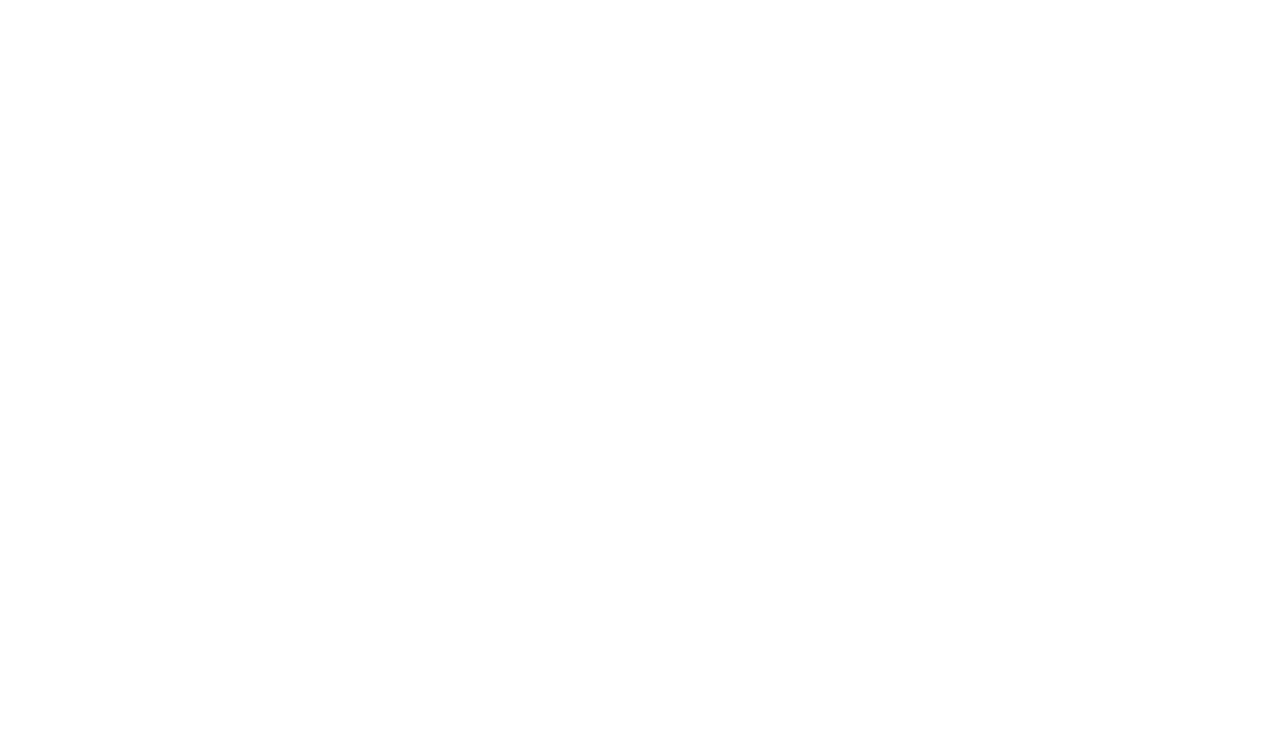
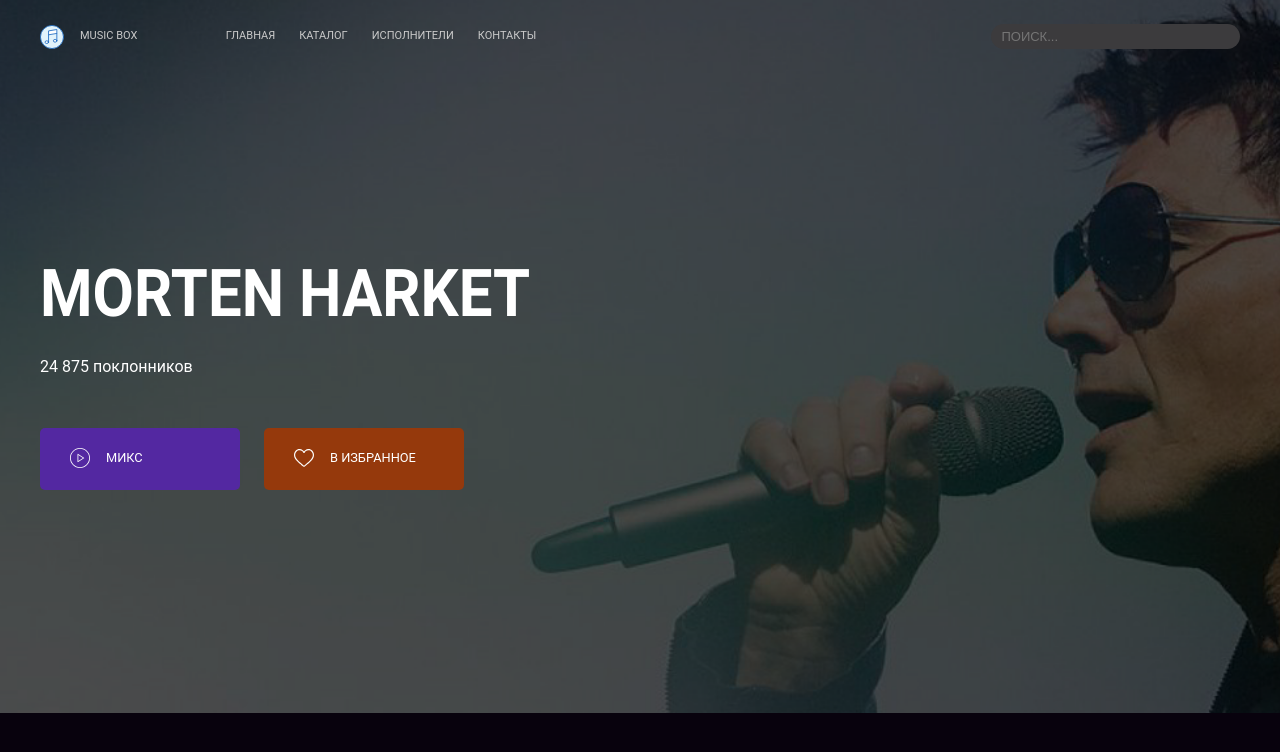
Before and after one commit to darivna/layout-designer-project-lvl2, a website: page src/artist.html in a window 1280 px wide. Drawn offline with Linux system fonts and the light colour scheme.

Commit message:
feat: add header and styles to artist.html

```diff
--- a/css/app.css
+++ b/css/app.css
@@ -114,7 +114,7 @@ body {
   outline: none;
 }
 
-#page-description {
+.main-header {
   padding-top: 150px;
   padding-bottom: 200px;
   margin: 0 auto;
@@ -218,7 +218,7 @@ body {
         grid-template-columns: 1fr;
     -ms-grid-rows: auto;
         grid-template-rows: auto;
-    row-gap: 18px;
+    row-gap: 15px;
   }
   .nav {
     -webkit-box-orient: vertical;
@@ -229,8 +229,12 @@ body {
 }
 
 @media screen and (max-width: 597px) {
-  #page-description {
+  .main-header {
     padding-top: 81px;
+  }
+  .logo-text {
+    font-weight: bold;
+    color: #FFFFFF;
   }
   .nav {
     position: relative;
@@ -239,7 +243,7 @@ body {
     font-weight: bold;
   }
   .header-h1 {
-    font: bold 30px/45px "Roboto-Bold", sans-serif;
+    font: bold 30px/44px "Roboto-Bold", sans-serif;
     text-transform: uppercase;
     color: #FFFFFF;
     text-align: center;
@@ -259,6 +263,95 @@ body {
   }
   .header-button {
     grid-column: span 1;
+  }
+}
+
+.banner-artist {
+  background-image: url("/src/images/Morten Harket.png");
+}
+
+.page-artist-description {
+  padding-top: 200px;
+  padding-bottom: 223px;
+}
+
+.header-artist-h1,
+.header-artist-description {
+  text-align: left;
+}
+
+.header-artist-description {
+  padding-top: 16px;
+  padding-bottom: 31px;
+}
+
+.header-artist-btn {
+  display: -webkit-box;
+  display: -ms-flexbox;
+  display: flex;
+  -webkit-column-gap: 1.5rem;
+          column-gap: 1.5rem;
+}
+
+.artist-btn {
+  width: 200px;
+  height: 62px;
+  padding: 20px 30px;
+  font-size: 12.8px;
+  color: #FFFFFF;
+  border-radius: 5px;
+}
+
+.artist-btn-first {
+  background: #5328A1;
+}
+
+.artist-btn-first span {
+  position: relative;
+  padding-left: 36px;
+}
+
+.artist-btn-first span::before {
+  position: absolute;
+  left: 0;
+  background-image: url("/src/images/play-button.svg");
+  background-repeat: no-repeat;
+  width: 20px;
+  height: 20px;
+  -webkit-filter: invert(1);
+          filter: invert(1);
+  content: "";
+}
+
+.artist-btn-second {
+  background: #95390C;
+}
+
+.artist-btn-second span {
+  position: relative;
+  padding-left: 36px;
+}
+
+.artist-btn-second span::before {
+  position: absolute;
+  left: 0;
+  background-image: url("/src/images/heart.svg");
+  background-repeat: no-repeat;
+  width: 20px;
+  height: 20px;
+  -webkit-filter: invert(1);
+          filter: invert(1);
+  content: "";
+}
+
+@media screen and (max-width: 597px) {
+  .page-artist-description {
+    padding-top: 57px;
+  }
+  .header-artist-btn {
+    -ms-flex-wrap: wrap;
+        flex-wrap: wrap;
+    gap: 24px;
   }
 }
 
@@ -341,6 +434,10 @@ body {
   padding: 64px 0;
   font: normal 13px/1.5 "Roboto", sans-serif;
   text-align: center;
+}
+
+.pricing-btn {
+  width: 100%;
 }
 
 @media screen and (max-width: 1000px) {
@@ -498,7 +595,6 @@ body {
 
 .btn {
   display: inline-block;
-  width: 100%;
   height: 66px;
   padding-top: 21px;
   padding-bottom: 21px;
--- a/src/artist.html
+++ b/src/artist.html
@@ -5,8 +5,38 @@
     <meta http-equiv="X-UA-Compatible" content="IE=edge">
     <meta name="viewport" content="width=device-width, initial-scale=1.0">
     <title>Music Box. Vsevolod Loboda</title>
+    <link rel="stylesheet" href="/css/app.css">
 </head>
 <body>
 
+    <section class="banner banner-artist">
+        <div class="container">
+            <header class="header">
+                <div class="header-logo">
+                    <img class="logo" src="/src/images/logo.svg" alt="logo">
+                    <span class="logo-text fs-11 ttr-up">Music box</span>
+                </div>
+                <nav class="nav fs-11 ttr-up">
+                    <a class="nav-item td-n" href="#">Главная</a>
+                    <a class="nav-item td-n" href="#">Каталог</a>
+                    <a class="nav-item td-n" href="#">Исполнители</a>
+                    <a class="nav-item td-n" href="#">Контакты</a>
+                </nav>
+                <form class="header-search">
+                    <input class="search-input ttr-up" name="search" type="search" placeholder="Поиск...">
+                </form>
+            </header>
+
+            <section id="page-description" class="page-artist-description">
+                <h1 class="header-h1 header-artist-h1">Morten Harket</h1>
+                <p class="page-description header-artist-description">24 875 поклонников</p>
+                <div class="header-artist-btn">
+                   <a class="artist-btn artist-btn-first ttr-up td-n" href="#"><span>Микс</span></a>
+                   <a class="artist-btn artist-btn-second ttr-up td-n" href="#"><span>В избранное</span></a>
+                </div>
+            </section>
+        </div>
+    </section>
+
 </body>
 </html>
```
Also changed, not shown: src/index.html (+4 -4 lines), 1 other file.
